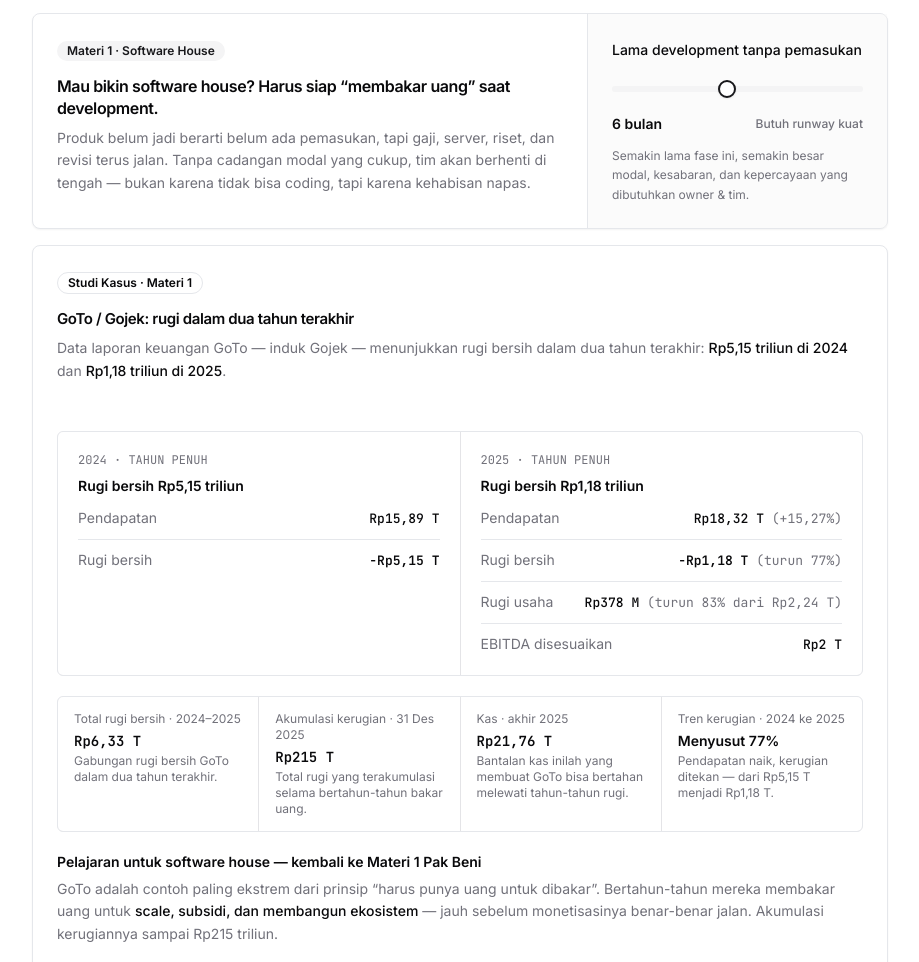
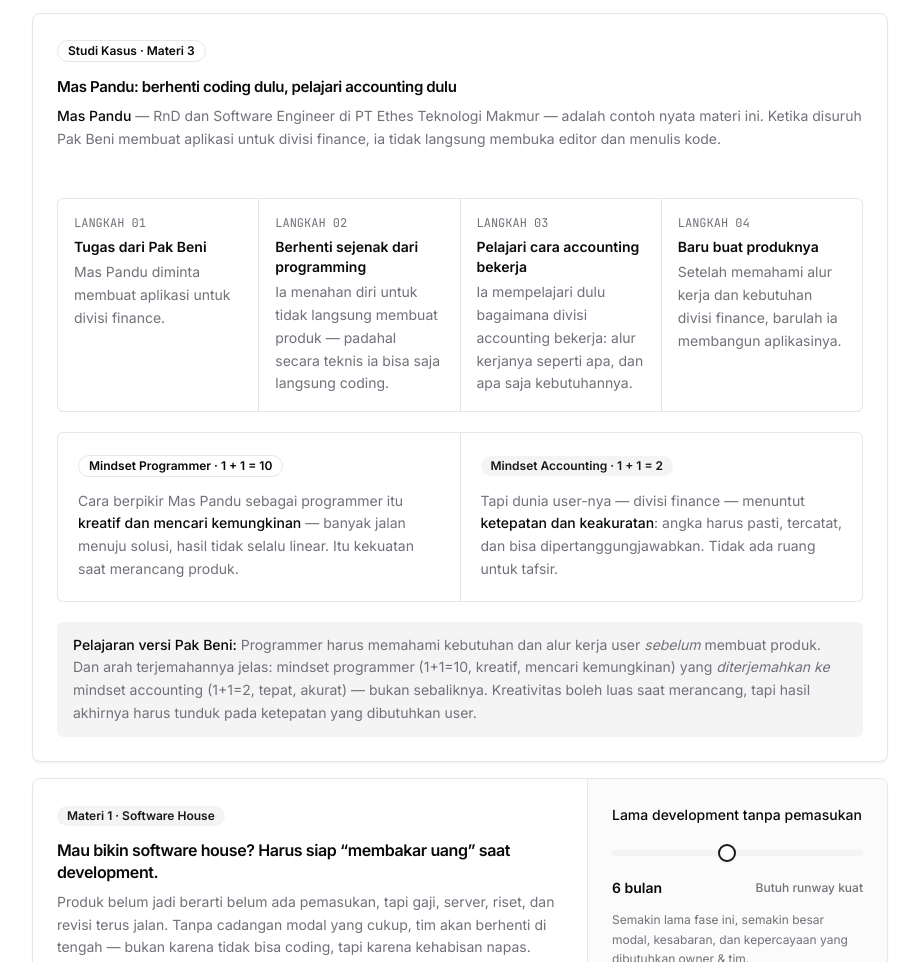
Before and after one commit to whyuardi/resumeMaganghub, a plain HTML site: page index.html in a window 1280 px wide. Shown: the part 1256-2218 px from the top of the page, without its empty margins (180-1099 px from the left). Drawn offline with nearby package versions, Linux system fonts and the light colour scheme.

Commit message:
Add studi kasus Mas Pandu (mindset programmer vs accounting)

```diff
--- a/index.html
+++ b/index.html
@@ -173,6 +173,39 @@ input[type=range]::-moz-range-thumb{width:16px;height:16px;border-radius:50%;bac
         </div>
       </article>
     </div>
+
+    <!-- Studi kasus: Mas Pandu -->
+    <article class="mt-4 rounded-lg border bg-card shadow-sm">
+      <div class="p-5 md:p-6 pb-0">
+        <span class="inline-flex items-center rounded-full border px-2.5 py-0.5 text-xs font-semibold">Studi Kasus · Materi 3</span>
+        <h3 class="mt-3 font-semibold tracking-tight">Mas Pandu: berhenti coding dulu, pelajari accounting dulu</h3>
+        <p class="mt-1.5 text-sm text-muted-foreground leading-relaxed"><span class="font-medium text-foreground">Mas Pandu</span> — RnD dan Software Engineer di PT Ethes Teknologi Makmur — adalah contoh nyata materi ini. Ketika disuruh Pak Beni membuat aplikasi untuk divisi finance, ia tidak langsung membuka editor dan menulis kode.</p>
+      </div>
+      <div class="p-5 md:p-6 space-y-5">
+        <ol class="grid gap-px overflow-hidden rounded-md border bg-border list-none p-0 m-0 sm:grid-cols-2 lg:grid-cols-4">
+          <li class="bg-card p-4"><p class="font-mono text-xs text-muted-foreground">LANGKAH 01</p><p class="mt-1.5 text-sm font-semibold">Tugas dari Pak Beni</p><p class="mt-1 text-sm text-muted-foreground leading-relaxed">Mas Pandu diminta membuat aplikasi untuk divisi finance.</p></li>
+          <li class="bg-card p-4"><p class="font-mono text-xs text-muted-foreground">LANGKAH 02</p><p class="mt-1.5 text-sm font-semibold">Berhenti sejenak dari programming</p><p class="mt-1 text-sm text-muted-foreground leading-relaxed">Ia menahan diri untuk tidak langsung membuat produk — padahal secara teknis ia bisa saja langsung coding.</p></li>
+          <li class="bg-card p-4"><p class="font-mono text-xs text-muted-foreground">LANGKAH 03</p><p class="mt-1.5 text-sm font-semibold">Pelajari cara accounting bekerja</p><p class="mt-1 text-sm text-muted-foreground leading-relaxed">Ia mempelajari dulu bagaimana divisi accounting bekerja: alur kerjanya seperti apa, dan apa saja kebutuhannya.</p></li>
+          <li class="bg-card p-4"><p class="font-mono text-xs text-muted-foreground">LANGKAH 04</p><p class="mt-1.5 text-sm font-semibold">Baru buat produknya</p><p class="mt-1 text-sm text-muted-foreground leading-relaxed">Setelah memahami alur kerja dan kebutuhan divisi finance, barulah ia membangun aplikasinya.</p></li>
+        </ol>
+
+        <div class="grid gap-px overflow-hidden rounded-md border bg-border md:grid-cols-2">
+          <div class="bg-card p-4 md:p-5">
+            <span class="inline-flex items-center rounded-full border px-2.5 py-0.5 text-xs font-semibold">Mindset Programmer · 1 + 1 = 10</span>
+            <p class="mt-3 text-sm text-muted-foreground leading-relaxed">Cara berpikir Mas Pandu sebagai programmer itu <span class="font-medium text-foreground">kreatif dan mencari kemungkinan</span> — banyak jalan menuju solusi, hasil tidak selalu linear. Itu kekuatan saat merancang produk.</p>
+          </div>
+          <div class="bg-card p-4 md:p-5">
+            <span class="inline-flex items-center rounded-full bg-secondary px-2.5 py-0.5 text-xs font-semibold text-secondary-foreground">Mindset Accounting · 1 + 1 = 2</span>
+            <p class="mt-3 text-sm text-muted-foreground leading-relaxed">Tapi dunia user-nya — divisi finance — menuntut <span class="font-medium text-foreground">ketepatan dan keakuratan</span>: angka harus pasti, tercatat, dan bisa dipertanggungjawabkan. Tidak ada ruang untuk tafsir.</p>
+          </div>
+        </div>
+
+        <div class="rounded-md bg-muted px-4 py-3 text-sm leading-relaxed">
+          <span class="font-medium">Pelajaran versi Pak Beni:</span>
+          <span class="text-muted-foreground">Programmer harus memahami kebutuhan dan alur kerja user <em>sebelum</em> membuat produk. Dan arah terjemahannya jelas: mindset programmer (1+1=10, kreatif, mencari kemungkinan) yang <em>diterjemahkan ke</em> mindset accounting (1+1=2, tepat, akurat) — bukan sebaliknya. Kreativitas boleh luas saat merancang, tapi hasil akhirnya harus tunduk pada ketepatan yang dibutuhkan user.</span>
+        </div>
+      </div>
+    </article>
 
     <!-- Card: Burn money + Slider -->
     <article class="mt-4 rounded-lg border bg-card shadow-sm">
```
